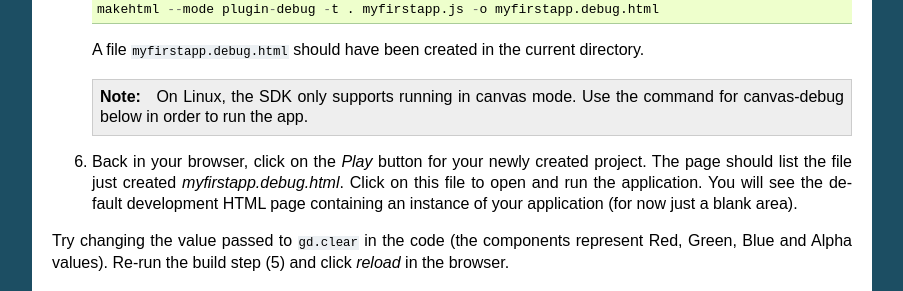
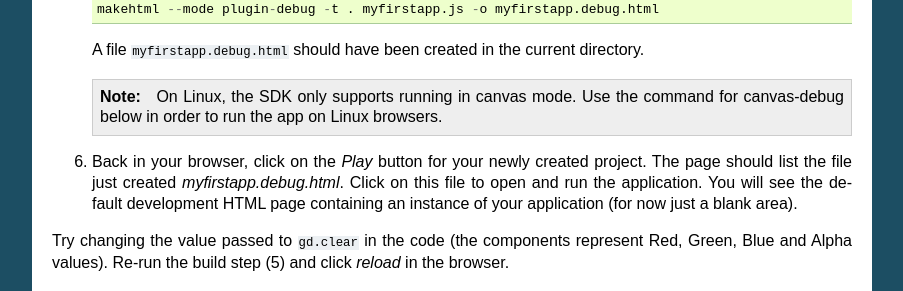
Before and after one commit to turbulenz/turbulenz_engine, a Sphinx documentation site: the page built from docs/source/starter/getting_started_guide.rst, in a window 1280 px wide and 900 px high, scrolled down 11134 px. Shown: the part 172-463 px from the top of the window, without its empty margins (198-1101 px from the left). Built offline with Sphinx 7.4.7, drawn with Linux system fonts in a browser that asks for light colours.

Commit message:
Added clarity to a note about linux limits

```diff
--- a/docs/source/starter/getting_started_guide.rst
+++ b/docs/source/starter/getting_started_guide.rst
@@ -711,8 +711,8 @@ With the local server still running:
 
    .. NOTE::
 
-     On Linux, the SDK only supports running in canvas mode.  Use the
-     command for canvas-debug below in order to run the app.
+     On Linux, the SDK only supports running in canvas mode. Use the command
+     for canvas-debug below in order to run the app on Linux browsers.
 
 6. Back in your browser, click on the *Play* button for your newly
    created project.  The page should list the file just created
```
